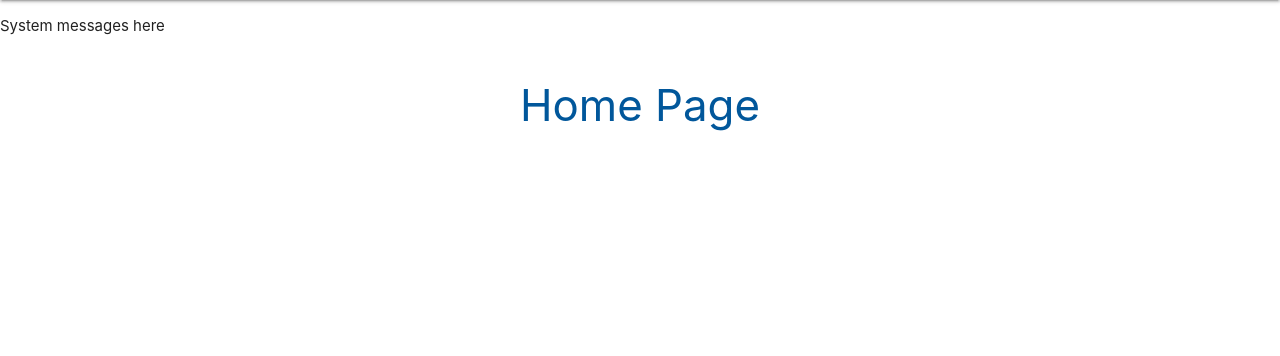
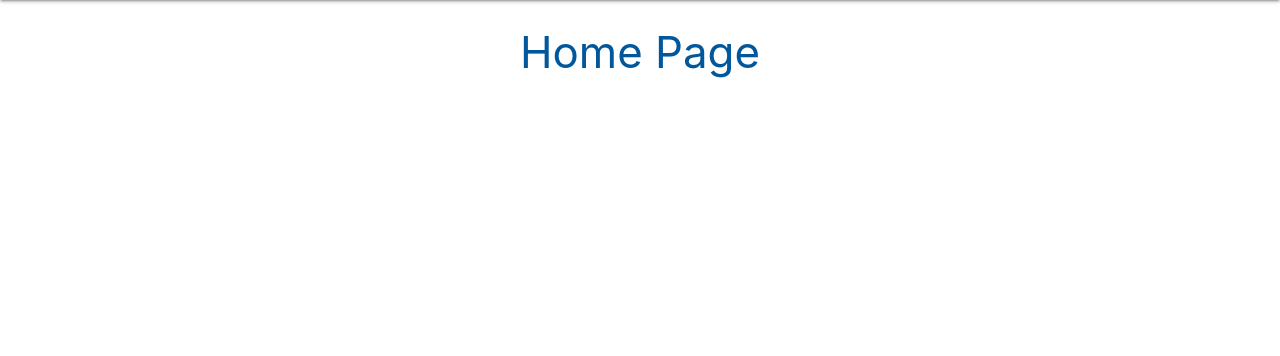
Before and after one commit to KevAndrews/Milestone_Project_3, a Flask app: page / in a window 1280 px wide. Shown: the part 64-420 px from the top of the page. Run offline with Flask 2, Linux system fonts and the light colour scheme; some libraries are stand-ins or nearby versions.

Commit message:
Update system message

```diff
--- a/templates/base.html
+++ b/templates/base.html
@@ -38,7 +38,7 @@
 
     <!-- Feedback Messages section -->
     <section class="feedback">
-        <p>System messages here</p>
+        <!-- System messages here -->
     </section>
 
     <!-- Main Content section -->
```
